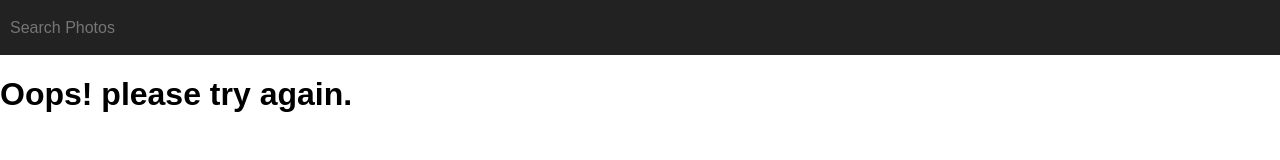
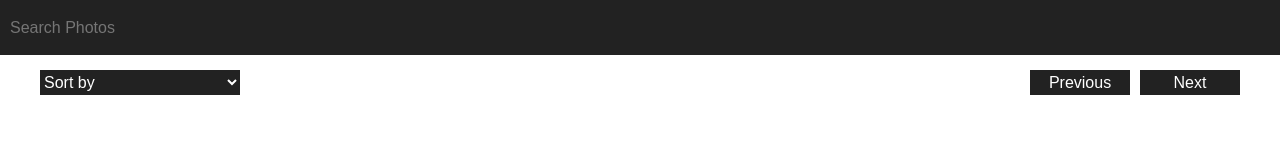
Before and after one commit to iamtekeste/flickr, a React app: page / in a window 1280 px wide. Built offline with nearby package versions, Linux system fonts and the light colour scheme; no server answers.

Commit message:
finish up simple pagination functionality

```diff
--- a/src/components/App/App.js
+++ b/src/components/App/App.js
@@ -14,6 +14,7 @@ class App extends Component {
     this.handlePagination = this.handlePagination.bind(this);
     this.state = {
       currentPage: 1,
+      pages: 0,
       searchText: '',
       sort: 'date-posted-desc',
       photos: []
@@ -25,39 +26,46 @@ class App extends Component {
   }
   getPhotosFromFlickr() {
     let userId = Utils.userId;
-    let photosURL = `${Utils.baseURL}&user_id=${userId}&method=flickr.photos.search&text=${this.state.searchText}&per_page=25&sort=${this.state.sort}`;
-
+    let photosURL = `${Utils.baseURL}&user_id=${userId}&method=flickr.photos.search&text=${this.state.searchText}&page=${this.state.currentPage}&per_page=25&sort=${this.state.sort}`;
+    console.log(photosURL)
     fetch(photosURL)
         .then(response => {
           return response.json();
         })
         .then(jsonResponse => {
-            let photos = jsonResponse.photos
-            this.setState({photos: photos.photo, currentPage: photos.page});
+            let photos = jsonResponse.photos;
+            this.setState({
+              photos: photos.photo,
+              currentPage: photos.page,
+              pages: photos.pages
+            });
         });
   }
   handleSearch(searchText) {
-    this.setState({searchText: searchText});
-    this.getPhotosFromFlickr();
+    this.setState({searchText: searchText, currentPage:1},() => {
+      this.getPhotosFromFlickr();
+    });
+
   }
   handleSort(sort) {
-    this.setState({sort: sort});
-    this.getPhotosFromFlickr();
+    this.setState({sort: sort}, () => {
+      this.getPhotosFromFlickr();
+    });
   }
-  handlePagination(currentPage) {
+  handlePagination(changeBy) {
+    let currentPage = this.state.currentPage + changeBy > 1 ? this.state.currentPage + changeBy : 1;
     this.setState({
-      currentPage:currentPage
+      currentPage: currentPage
+    },() => {
+       this.getPhotosFromFlickr();
     });
-   this.getPhotosFromFlickr();
   }
   render() {
-    if(this.state.photos.length === 0)
-      return (
-        <div className="App">
-          <Search handleSearch={this.handleSearch}/>
-          <h1> Oops! please try again.</h1>
-      </div>
-      );
+    let paginationData = {
+      pages: this.state.pages,
+      currentPage: this.state.currentPage
+    }
+
     return (
       <div className="App">
         <div className="App-header">
@@ -66,7 +74,7 @@ class App extends Component {
         <div className="content">
           <div className="paginate-sort">
             <Sort handleSort={this.handleSort}/>
-            <Paginate handlePagination={this.handlePagination} />
+            <Paginate handlePagination={this.handlePagination} paginationData={paginationData}/>
           </div>
           <Gallery photos={this.state.photos} />
         </div>
--- a/src/components/Paginate/Paginate.css
+++ b/src/components/Paginate/Paginate.css
@@ -10,10 +10,19 @@ button {
     background: #222;
     color: #fff;
     border: 0px;
-    cursor: pointer
+    cursor: pointer;
+    font-size: 16px;
+}
+button:disabled {
+    background: #e0e0e0;
+    color: #000;
+    cursor: not-allowed;
 }
 button:focus {
     outline: none;
+}
+button.next {
+    margin-right: 0;
 }
 @media all and (max-width: 500px) {
     .paginations{
--- a/src/components/Paginate/Paginate.js
+++ b/src/components/Paginate/Paginate.js
@@ -3,17 +3,26 @@ import './Paginate.css';
 class Paginate extends Component {
     constructor() {
         super();
-        this.handleSort = this.handleSort.bind(this);
+        this.handlePagination = this.handlePagination.bind(this);
+        this.state = {
+            nextDisabled: false,
+            previousDisabled: false
+        }
     }
-    handleSort() {
-        this.props.handleSort(this.refs.sort.value);
+    componentDidMount() {
+        //check here if we need to disable the buttons
+
+    }
+    handlePagination(event) {
+        let changeBy = +event.target.value;
+        this.props.handlePagination(changeBy);
     }
 
     render() {
         return (
             <div className="paginations">
-                <button className="previous">Previous</button>
-                <button className="next">Next</button>
+                <button className="previous" onClick={this.handlePagination} value="-1">Previous</button>
+                <button className="next" onClick={this.handlePagination} value="1">Next</button>
             </div>
         );
     }
```
